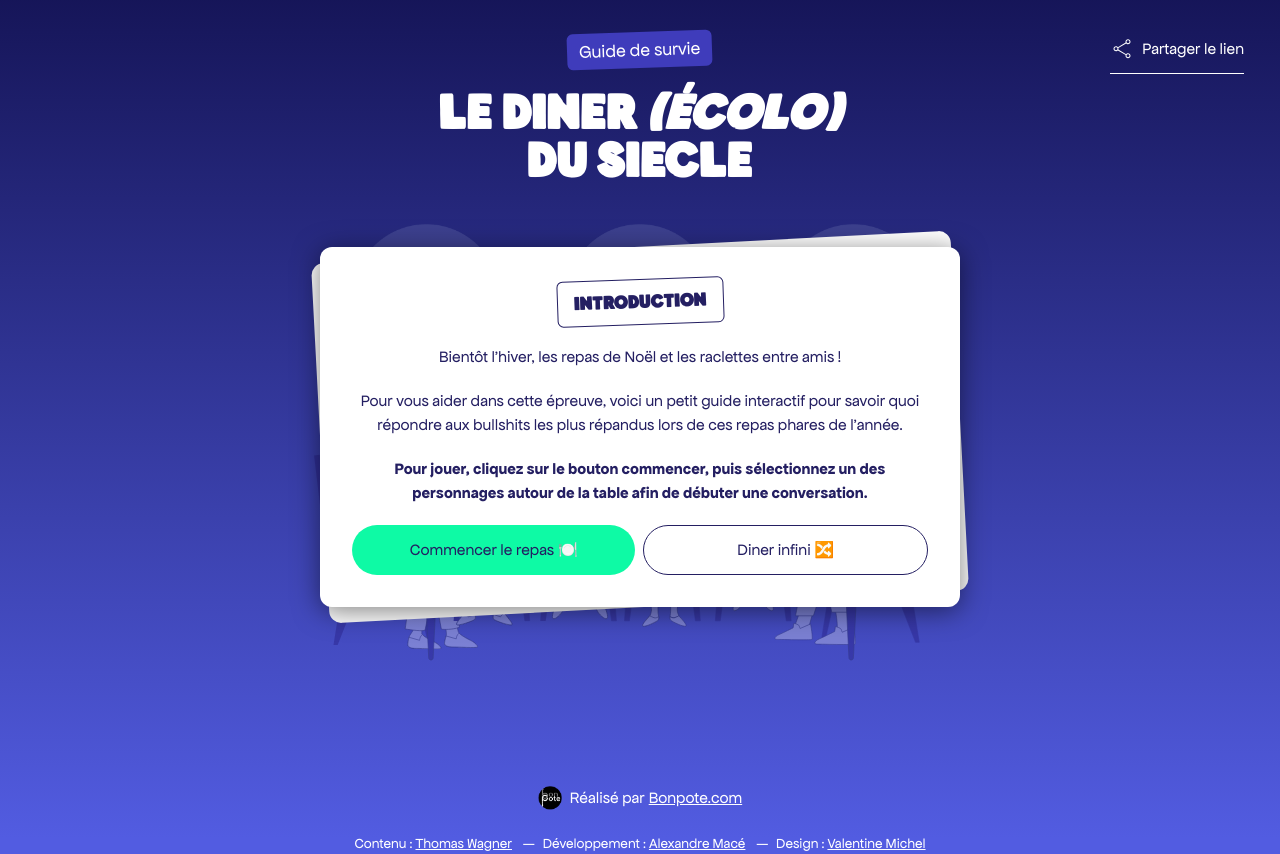
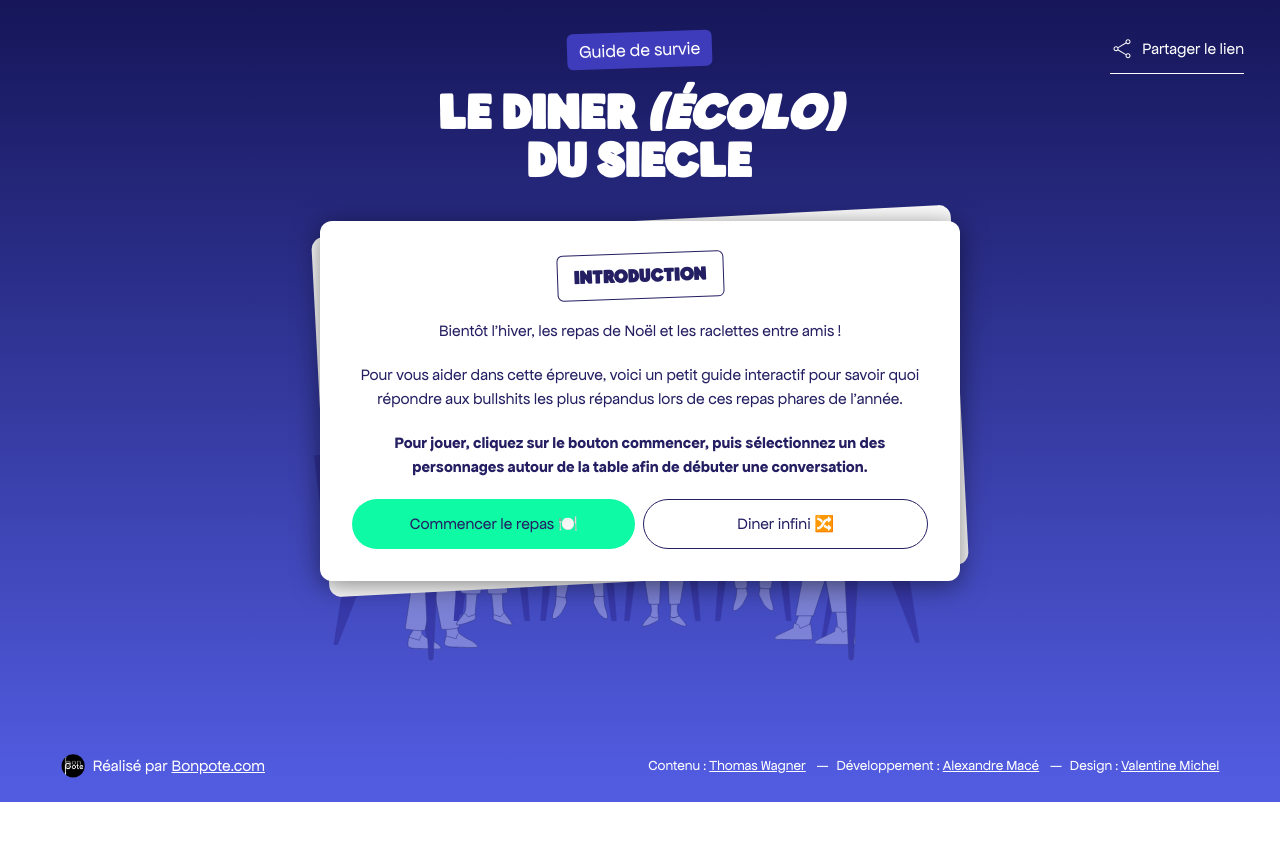
Before and after one commit to alexandre-mace/bonpote-diner-ecolo, a React (Create React App) app: page / in a window 1280 px wide. After the commit the page ends 802 px from the top, so only its background shows below. Built offline with nearby package versions, Linux system fonts and the light colour scheme.

Commit message:
Update domain arguments

```diff
--- a/src/App.js
+++ b/src/App.js
@@ -164,7 +164,7 @@ function App() {
                     <Restart handleReset={handleReset} handleStartInfinite={handleStartInfinite}/>
                 }
                 <div
-                    className={`mt-[20rem] md:mt-56 mb-28 w-full inline-block relative ${((!started || (pickedPerson && !pickedArgument)) ? ' opacity-30 pointer-events-none' : '')}`}>
+                    className={`mt-[20rem] md:mt-56 mb-20 w-full inline-block relative ${((!started || (pickedPerson && !pickedArgument)) ? ' opacity-30 pointer-events-none' : '')}`}>
                     <div>
                         <div className={"absolute -top-28 w-full"}>
                             <div className={"relative toaster-container"}>
--- a/src/components/Credit.js
+++ b/src/components/Credit.js
@@ -2,13 +2,13 @@ import logoBonPote from "../assets/logo-bonpote.png";
 
 const Credit = () => (
     <>
-        <div className={"mt-auto"}>
-            <div className="mb-6 flex items-center justify-center text-center text-white">
+        <div className={"mt-auto md:flex md:justify-between md:items-center md:w-11/12 md:mx-auto"}>
+            <div className="mb-6 md:mb-6 flex items-center justify-center text-center text-white">
                 <img src={logoBonPote} alt="Logo bonpote" className="mr-2 h-6"/> <span
                 className="mr-1">Réalisé par</span> <a className="underline" target="_blank" rel="noreferrer"
                                                        href="https://bonpote.com">Bonpote.com</a>
             </div>
-            <div className={"text-xs md:text-sm text-white text-center"}>
+            <div className={"mb-3 md:mb-6 text-xs md:text-sm text-white text-center"}>
                 <div className={"inline-block"}>Contenu : <a className={"underline"} rel={"noreferrer"} target={"_blank"} href="https://www.linkedin.com/in/thomas-wagner-0807b932/?originalSubdomain=fr">Thomas Wagner</a> <span className={"mx-2"}>—</span></div>
                 <div className={"inline-block"}>Développement : <a className={"underline"} rel={"noreferrer"} href="https://www.linkedin.com/in/alexandre-mac%C3%A9">Alexandre Macé</a> <span className={"mx-2"}>—</span></div>
                 <div className={"inline-block"}>Design : <a className={"underline"} rel={"noreferrer"} href="https://www.linkedin.com/in/valentine-michel-ux-ui-designer-%C3%A9coconception/">Valentine Michel</a></div>
--- a/src/components/Restart.js
+++ b/src/components/Restart.js
@@ -1,5 +1,5 @@
 const Restart = ({handleReset, handleStartInfinite}) => (
-    <div className="w-[80%] md:w-full absolute bottom-10 md:bottom-16 left-1/2 -translate-x-1/2 z-50 text-center">
+    <div className="w-[80%] md:w-full absolute bottom-10 md:bottom-12 left-1/2 -translate-x-1/2 z-50 text-center">
         <div className={"flex flex-col md:flex-row w-full justify-center"}>
             <div
                 onClick={() => handleReset()}
--- a/src/components/SpeakingIndicator.js
+++ b/src/components/SpeakingIndicator.js
@@ -2,7 +2,7 @@ import SpeakingIcon from "./SpeakingIcon";
 import getWordsInSentence from "../utils/getWordsInSentence";
 
 const SpeakingIndicator = ({pickedArgument}) => (
-    <div className="w-[90%] md:w-auto absolute bottom-20 md:bottom-16 left-1/2 -translate-x-1/2 z-30 text-center">
+    <div className="w-[90%] md:w-auto absolute bottom-20 md:bottom-12 left-1/2 -translate-x-1/2 z-30 text-center">
         <div
             className="inline-flex items-center rounded-full px-6 py-3 text-center bg-vert-2 text-vert-1">
             Discussion en cours <div className="ml-1"><SpeakingIcon duration={pickedArgument.content ? (getWordsInSentence(pickedArgument.content) * 230 + getWordsInSentence(pickedArgument.answer) * 230) : 4}/></div>
--- a/src/components/StopInfinite.js
+++ b/src/components/StopInfinite.js
@@ -3,7 +3,7 @@ import playcircle from "../assets/play_circle.svg";
 import stop from "../assets/power_settings_new.svg";
 
 const StopInfinite = ({handleStopInfinite, handlePauseInfinite, infinitePaused, handleContinueInfinite}) => (
-    <div className="w-[80%] md:w-full md:w-auto absolute bottom-10 md:bottom-16 md:-bottom-4 left-1/2 -translate-x-1/2 z-50 text-center">
+    <div className="w-[80%] md:w-full md:w-auto absolute bottom-10 md:bottom-12 md:-bottom-4 left-1/2 -translate-x-1/2 z-50 text-center">
         <div className={"flex flex-col md:flex-row w-full justify-center"}>
             {infinitePaused &&
                 <div
--- a/src/domain/arguments.json
+++ b/src/domain/arguments.json
@@ -73,7 +73,7 @@
     "Nom": "Jean-Michel Cyclesolaire",
     "Description": "Tonton climatosceptique",
     "Arguments": "Le passage à 30km/h en ville augmente la pollution !",
-    "Réponse": "C'est faux. C'est une fake news partagée par des médias conservateurs. La littérature nous dit qu’il n’y a pas de réponse simple sur le sujet du passage de 50 à 30 km/h. Le passage à 30 km/h a un double effet de limitation des vitesses mais aussi d’élimination de phases d’accélération-décélération inutiles qui peuvent permettre de fluidifier le trafic. Ainsi réduire la vitesse maximale autorisée n’entraîne pas nécessairement une diminution de la vitesse moyenne de circulation. Si le thème de la pollution retient l’attention, il ne faut pas oublier que cette mesure est avant tout mise en place pour d’autres raisons, comme le report modal",
+    "Réponse": "C'est faux. C'est une fake news partagée par des médias conservateurs. La littérature nous dit qu’il n’y a pas de réponse simple sur le sujet du passage de 50 à 30 km/h. Le passage à 30 km/h a un double effet de limitation des vitesses mais aussi d’élimination de phases d’accélération-décélération inutiles qui peuvent permettre de fluidifier le trafic. Si le thème de la pollution retient l’attention, il ne faut pas oublier que cette mesure est avant tout mise en place pour d’autres raisons, comme le report modal",
     "En savoir plus": "https://bonpote.com/non-le-passage-a-30-km-h-en-ville-naugmente-pas-la-pollution/"
   },
   {
@@ -87,7 +87,7 @@
     "Nom": "Catherine de France",
     "Description": "Tante conservatrice",
     "Arguments": "La France c'est que 1% des émissions !",
-    "Réponse": "Oui, mais 8e plus grand émetteur historique de CO2. Et puis c'est le cas de 200 pays, si tout le monde attend que l'autre agisse, comment avance-t-on ?",
+    "Réponse": "Oui, mais 8e plus grand émetteur historique de CO2. Et puis représenter 1% ou moins des émissions, c'est le cas de 200 autres pays. Si tout le monde attendait que l'autre agisse pour commencer à aussi agir...",
     "En savoir plus": "https://bonpote.com/analyse-la-france-ne-represente-que-1-des-emissions-de-co2/"
   },
   {
```
